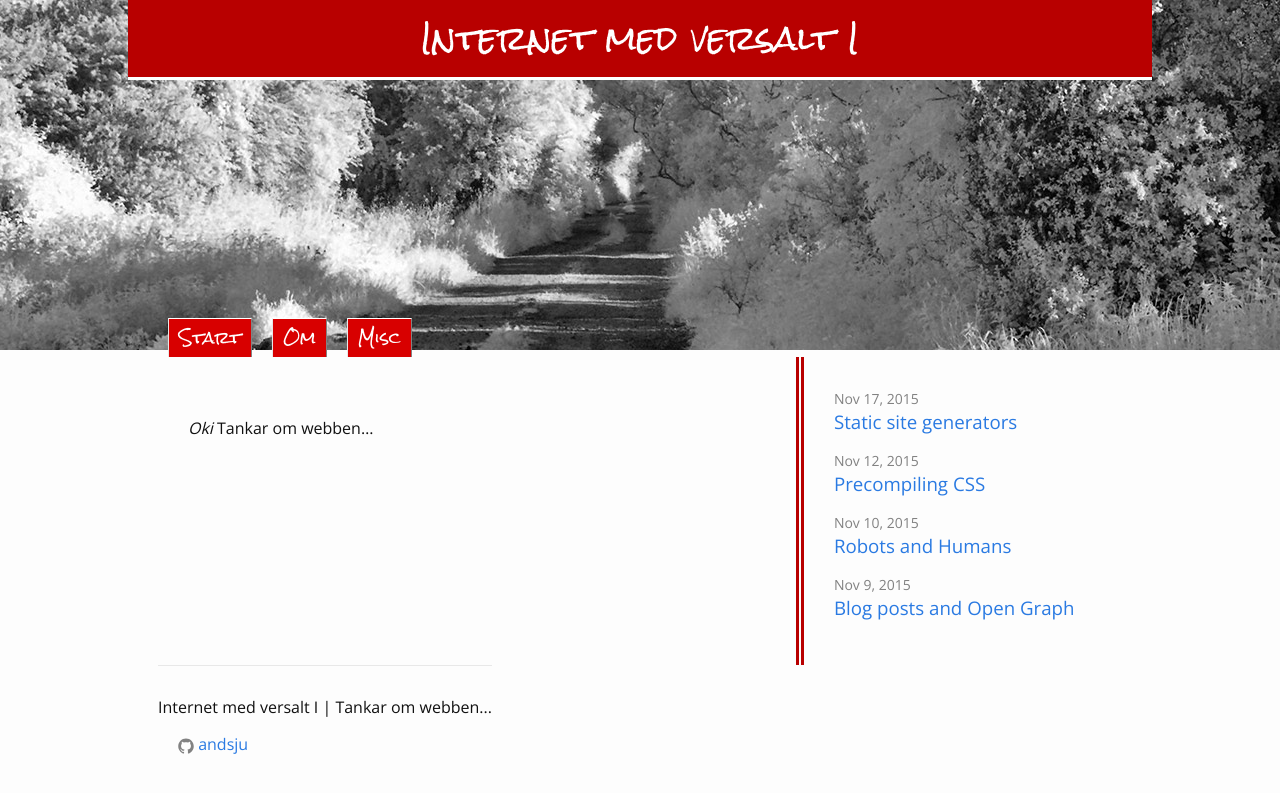
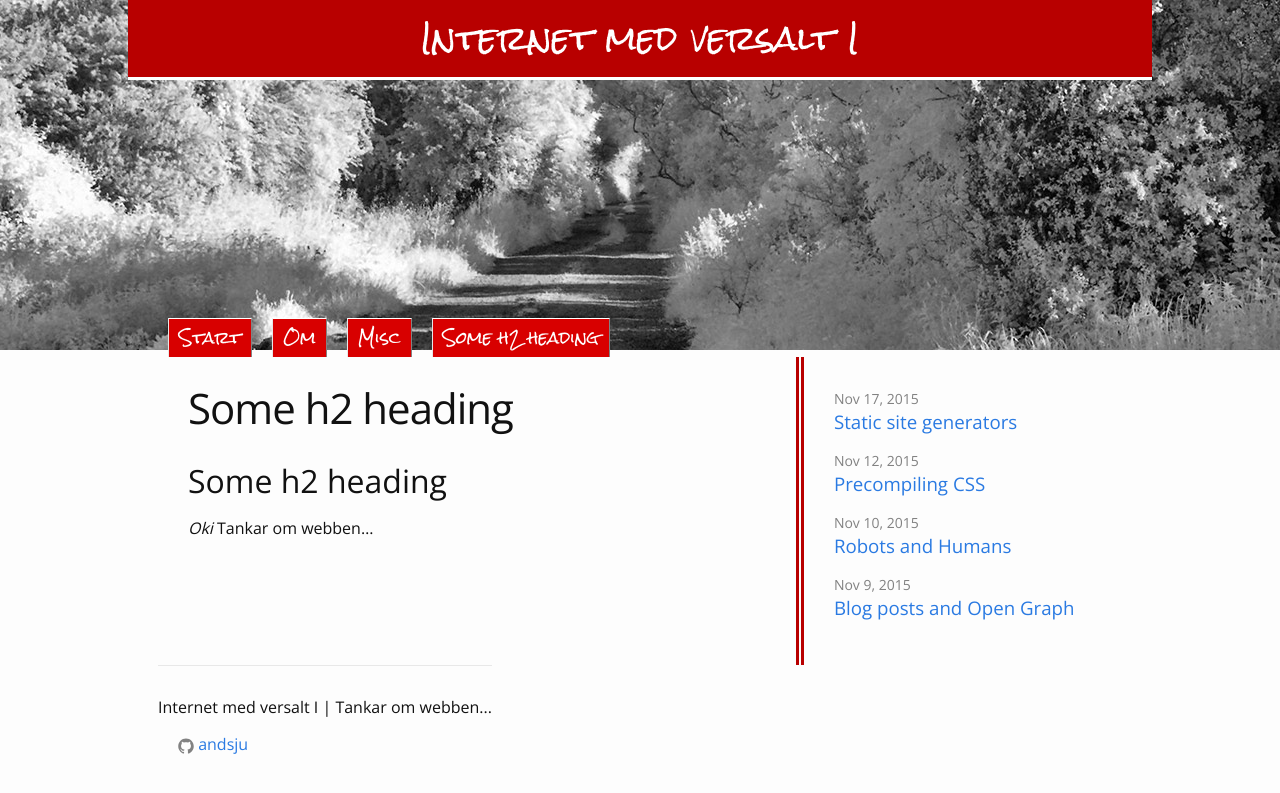
Before and after one commit to andsju/andsju, a Jekyll site: the page built from test.md, in a window 1280 px wide. Shown: the top 793 px of the page. Built offline with Jekyll 4.4.1, drawn with Linux system fonts in a browser that asks for light colours; our own code applies the rules of GitHub Pages for plain Markdown files.

Commit message:
Markdown test

```diff
--- a/test.md
+++ b/test.md
@@ -1,2 +1,4 @@
+## Some h2 heading
+
 *Oki*
 {{ site.description }}
```
